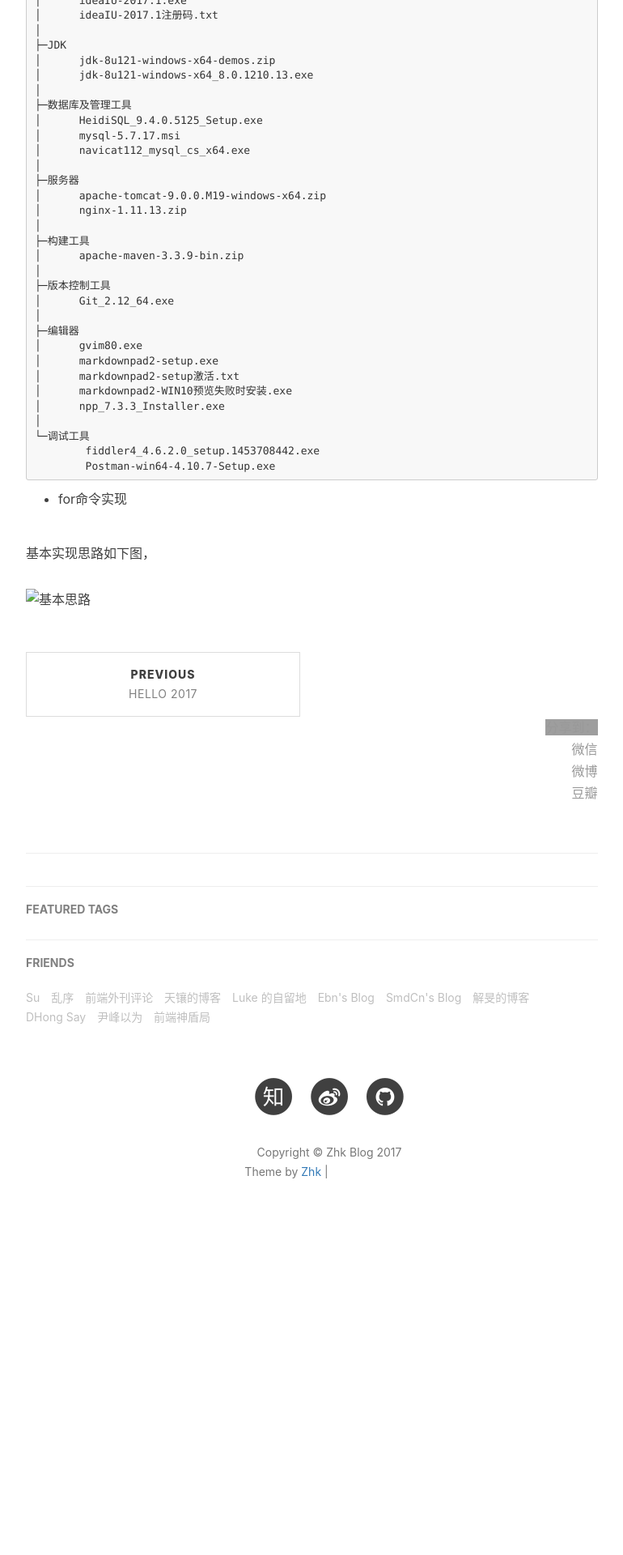
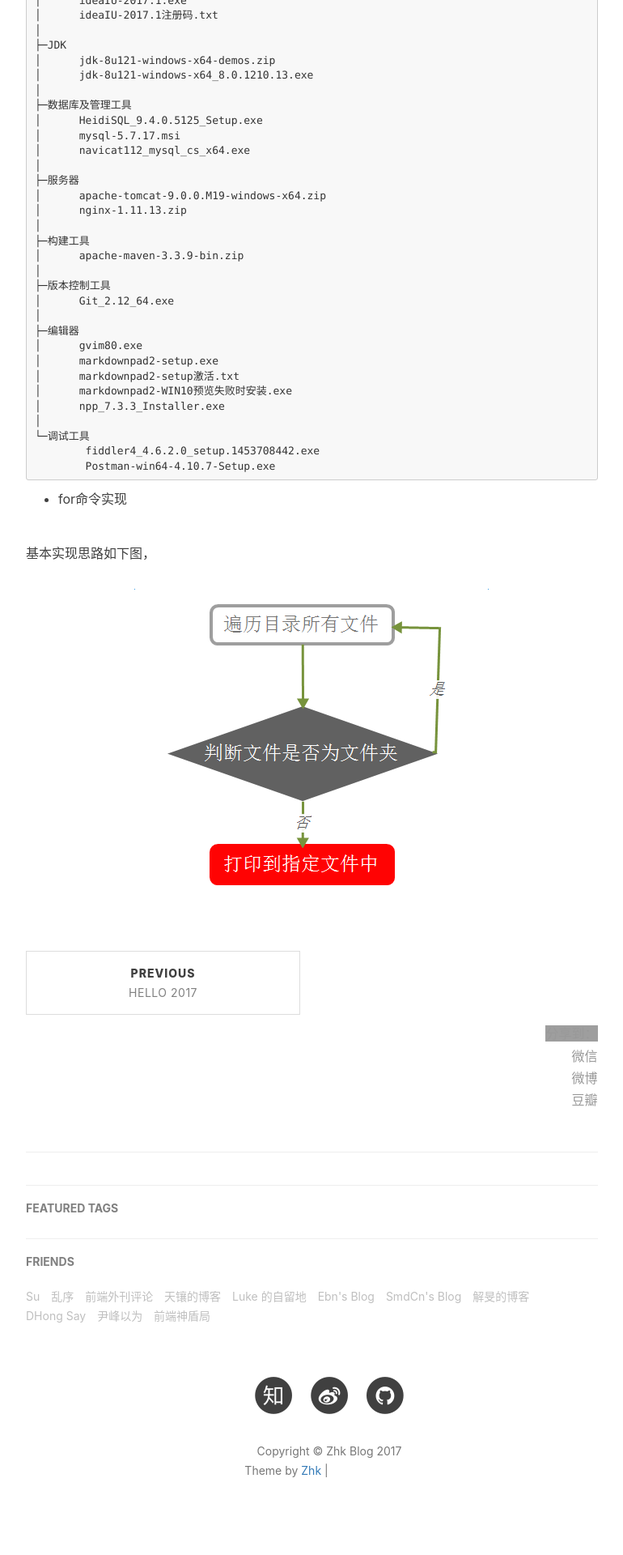
Before and after one commit to isharer/isharer.github.io, a Jekyll site: the page built from _posts/2017-04-11-dos-for.markdown, in a window 1280 px wide. Shown: the part 4029-5949 px from the top of the page at 81% size, without its empty margins (233-1003 px from the left). Built offline with Jekyll 4.4.1, drawn with Linux system fonts in a browser that asks for light colours; nearby versions of some CDN libraries; comment, search, counter and statistics services are not loaded; before the commit the page ends 5580 px from its top, so only the background shows below that; grey boxes are pictures that could not be loaded.

Commit message:
创建博客2017-04-11-dOS-for-help

```diff
--- a/_layouts/post.html
+++ b/_layouts/post.html
@@ -141,7 +141,8 @@
 					<style>
 						.jiathis_style_ul{
 							list-style-type: none;
-							padding-bottom: 20px !important;
+							padding-bottom: 10px !important;
+							padding-top: 10px !important;
 						}
 					    .jiathis_style_ul,.jiathis_style_ul li a{
 							color: #999 !important;
--- a/_posts/2017-04-11-dos-for.markdown
+++ b/_posts/2017-04-11-dos-for.markdown
@@ -210,4 +210,4 @@
 
 基本实现思路如下图，
 
-![基本思路](./img/in-post/dos-for.png)
+![基本思路](/img/in-post/dos-for.png)
```
